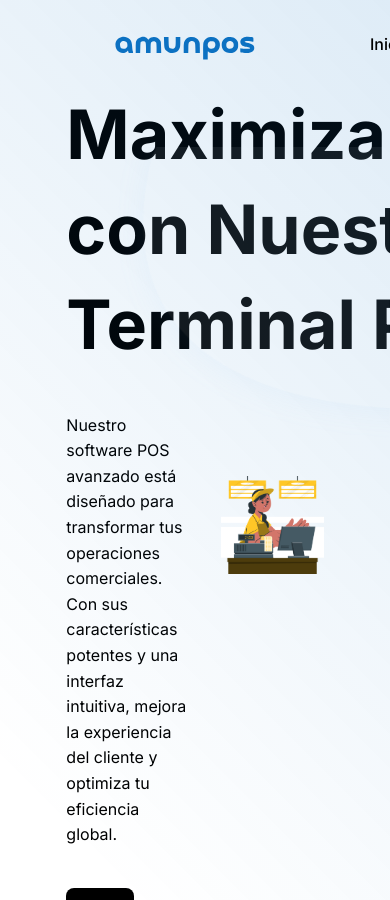
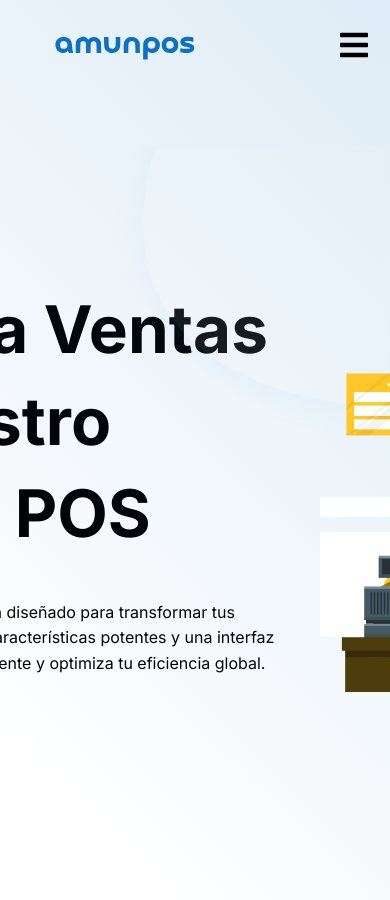
Before and after one commit to Aegox/amunpos-website, a Next.js app: page / in a window 390 px wide. Built offline with nearby package versions, Linux system fonts and the light colour scheme.

Commit message:
add responsive navbar

```diff
--- a/src/app/components/Hero.tsx
+++ b/src/app/components/Hero.tsx
@@ -3,24 +3,22 @@ import Button from "./Button";
 
 const Hero: React.FC = () => {
   return (
-    <div className="flex items-center justify-center relative w-full h-[900px] overflow-hidden pt-[150px] px-10">
-    <img
-      src="/hero_bg2.png"
-      className="absolute top-0 left-0 w-full h-full object-cover animate-move-image"
-      alt="a hero sprite"
-    />
-
-  <div className="light-effect"></div>
-
-      <section className="flex flex-col w-[50%] gap-10">
-        <h1 className="w-[600px] text-[68px] leading-[1.4em] font-bold">Maximiza Ventas con Nuestro Terminal POS</h1>
-        <p className="text-[var(--gray-color)] font-normal w-[80%]">Nuestro software POS avanzado está diseñado para transformar tus operaciones comerciales. Con sus características potentes y una interfaz intuitiva, mejora la experiencia del cliente y optimiza tu eficiencia global.</p>
+    <div className="flex items-center justify-center relative w-full h-[900px] overflow-hidden pt-[150px] px-10 z-30">
+      <img
+        src="/hero_bg2.png"
+        className="absolute top-0 left-0 w-full h-full object-cover animate-move-image z-10"
+        alt="a hero sprite"
+      />
+      <div className="light-effect"></div>
+      <section className="flex flex-col gap-10 w-[40%] min-w-[600px]">
+        <h1 className="w-[600px] text-[4.1em] leading-[1.4em] font-bold">Maximiza Ventas con Nuestro Terminal POS</h1>
+        <p className="text-[var(--gray-color)] font-normal w-[90%] min-w-[600px]">Nuestro software POS avanzado está diseñado para transformar tus operaciones comerciales. Con sus características potentes y una interfaz intuitiva, mejora la experiencia del cliente y optimiza tu eficiencia global.</p>
         <div className="flex gap-5" >
           <Button background="black" hover="primary" text="Producto demo" styles="py-[12px] px-[30px]"/>
           <Button background="priamry" hover="black" text="Prueba gratis" styles="py-[12px] px-[30px]"/>
         </div>
       </section>
-      <img src="hero_img.png" alt="a seller employer" className="z-50 w-[33%]"/>
+      <img src="hero_img.png" alt="a seller employer" className="z-20 object-cover w-[450px] min-w-[350px]"/>
     </div>
   );
 };
--- a/src/app/components/NavBar.tsx
+++ b/src/app/components/NavBar.tsx
@@ -3,17 +3,18 @@
 import React, { useState, useEffect } from "react";
 import Image from "next/image";
 import Button from "./Button";
+import { FaBars, FaTimes } from "react-icons/fa";
 
 const NavBar: React.FC = () => {
   const [scrollY, setScrollY] = useState<number>(0);
   const [isScrollingDown, setIsScrollingDown] = useState<boolean>(false);
+  const [isMenuOpen, setIsMenuOpen] = useState<boolean>(false);
 
   useEffect(() => {
     let lastScrollY = window.scrollY;
 
     const handleScroll = () => {
       const currentScrollY = window.scrollY;
-
       setScrollY(currentScrollY);
 
       if (currentScrollY > lastScrollY) {
@@ -34,28 +35,68 @@ const NavBar: React.FC = () => {
 
   return (
     <nav
-      className={`fixed flex justify-around items-center gap-20 top-0 h-[90px] w-full px-20 transition-all duration-300 navbar-slide ${
+        className={`fixed flex top-0 h-[90px] w-full xl:justify-center transition-all duration-300 navbar-slide z-50 ${
         scrollY === 0 ? "bg-transparent shadow-none" : isScrollingDown ? "hide bg-transparent shadow-none" : "show bg-white shadow-md"
       }`}
     >
+      <div className="w-[1300px] flex px-5 justify-between xl:gap-10 lg:px-20 items-center h-[90px]">
         <Image
           src="/logo.svg"
           width={210}
           height={210}
           alt="logo"
-        className="pb-2 cursor-pointer"
+          className="pb-2 cursor-pointer z-50"
         />
-      <ul className="flex gap-10">
+
+        {/* Menú para pantallas grandes */}
+        <ul className="hidden xl:flex gap-10">
           <li className="cursor-pointer transition-colors duration-300 ease-in-out hover:text-[var(--primary-color)]">Inicio</li>
           <li className="cursor-pointer transition-colors duration-300 ease-in-out hover:text-[var(--primary-color)]">Características</li>
-        <li className="cursor-pointer transition-colors duration-300 ease-in-out hover:text-[var(--primary-color)] ">Planes</li>
-        <li className="cursor-pointer transition-colors duration-300 ease-in-out hover:text-[var(--primary-color)] ">Testimonios</li>
-        <li className="cursor-pointer transition-colors duration-300 ease-in-out hover:text-[var(--primary-color)] ">Contacto</li>
+          <li className="cursor-pointer transition-colors duration-300 ease-in-out hover:text-[var(--primary-color)]">Planes</li>
+          <li className="cursor-pointer transition-colors duration-300 ease-in-out hover:text-[var(--primary-color)]">Testimonios</li>
+          <li className="cursor-pointer transition-colors duration-300 ease-in-out hover:text-[var(--primary-color)]">Contacto</li>
         </ul>
-      <section className="flex gap-5 ">
-        <button className="cursor-pointer transition-colors duration-300 ease-in-out hover:text-[var(--primary-color)] text-[var(--heading-color)]">Iniciar sesión</button>
+
+        {/* Botones para pantallas grandes */}
+        <section className="hidden xl:flex gap-10">
+          <button className="cursor-pointer transition-colors duration-300 ease-in-out hover:text-[var(--primary-color)] text-[var(--heading-color)]">
+            Iniciar sesión
+          </button>
           <Button background="primary" hover="black" text="Registrarse" />
         </section>
+
+        {/* Ícono hamburguesa para móvil */}
+        <div className="xl:hidden">
+          <button onClick={() => setIsMenuOpen(true)} aria-label="Abrir menú">
+            <FaBars className="w-8 h-8 mt-2 cursor-pointer" />
+          </button>
+        </div>
+      </div>
+
+      {/* Menú móvil que ocupa toda la pantalla */}
+      {isMenuOpen && (
+        <div className="xl:hidden absolute top-0 left-0 w-full h-screen bg-white flex flex-col items-center justify-center gap-6 z-40 ">
+          {/* Botón para cerrar el menú */}
+          <div className="absolute top-4 right-4">
+            <button onClick={() => setIsMenuOpen(false)} aria-label="Cerrar menú">
+              <FaTimes className="w-8 h-8 cursor-pointer mt-3" />
+            </button>
+          </div>
+          <ul className="flex flex-col gap-6 pl-5 text-3xl">
+            <li className="cursor-pointer transition-colors duration-300 ease-in-out hover:text-[var(--primary-color)]" onClick={() => setIsMenuOpen(false)}>Inicio</li>
+            <li className="cursor-pointer transition-colors duration-300 ease-in-out hover:text-[var(--primary-color)]" onClick={() => setIsMenuOpen(false)}>Características</li>
+            <li className="cursor-pointer transition-colors duration-300 ease-in-out hover:text-[var(--primary-color)]" onClick={() => setIsMenuOpen(false)}>Planes</li>
+            <li className="cursor-pointer transition-colors duration-300 ease-in-out hover:text-[var(--primary-color)]" onClick={() => setIsMenuOpen(false)}>Testimonios</li>
+            <li className="cursor-pointer transition-colors duration-300 ease-in-out hover:text-[var(--primary-color)]" onClick={() => setIsMenuOpen(false)}>Contacto</li>
+          </ul>
+          <div className="flex flex-col gap-6 text-3xl">
+            <button className="cursor-pointer transition-colors duration-300 ease-in-out hover:text-[var(--primary-color)] text-[var(--heading-color)]" onClick={() => setIsMenuOpen(false)}>
+              Iniciar sesión
+            </button>
+            <Button background="primary" hover="black" text="Registrarse" />
+          </div>
+        </div>
+      )}
     </nav>
   );
 };
```
Also changed, not shown: package.json (+6 -5 lines), 1 other file (tests, documents, lock files or other folders). Lines whose indentation alone changed are shown as unchanged.
